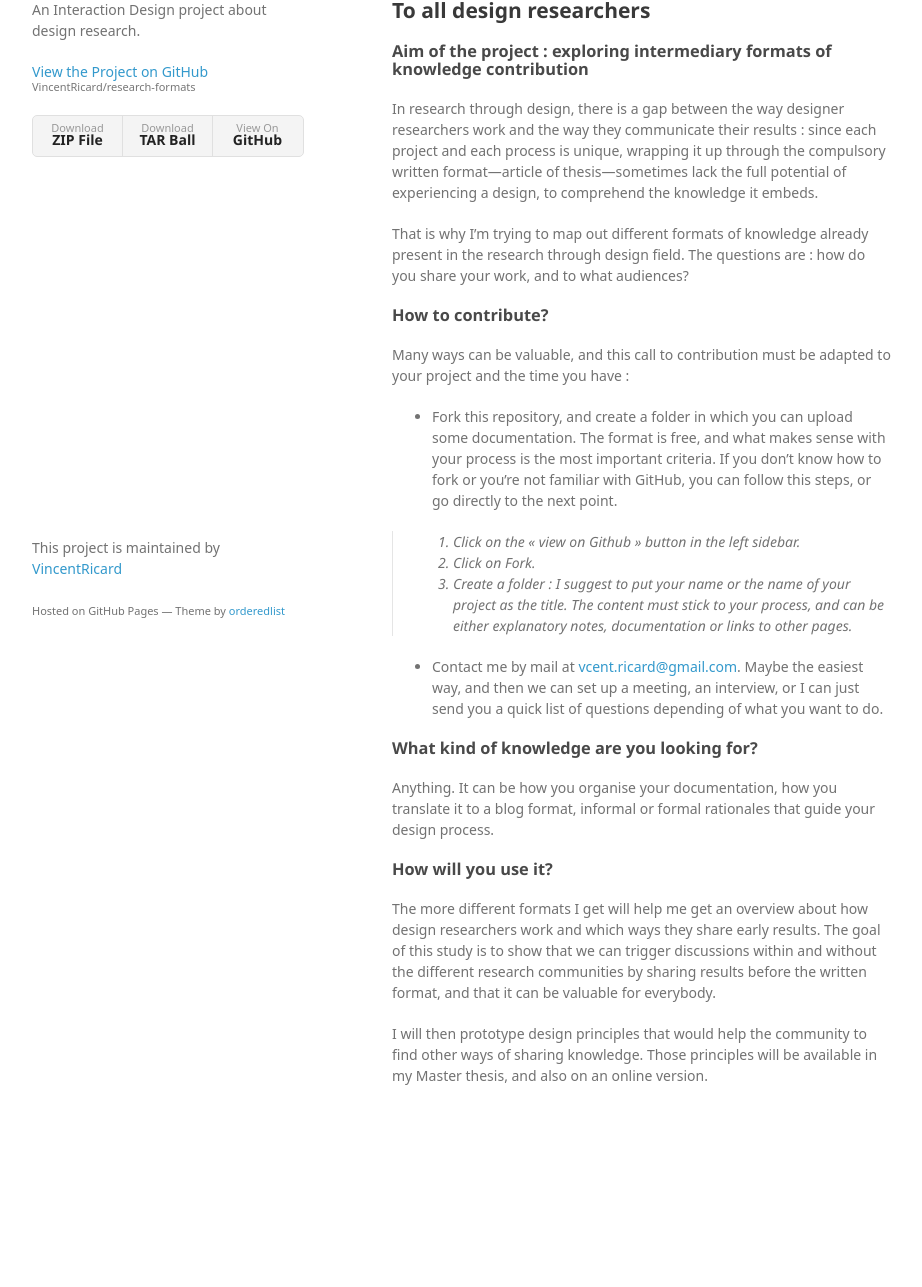
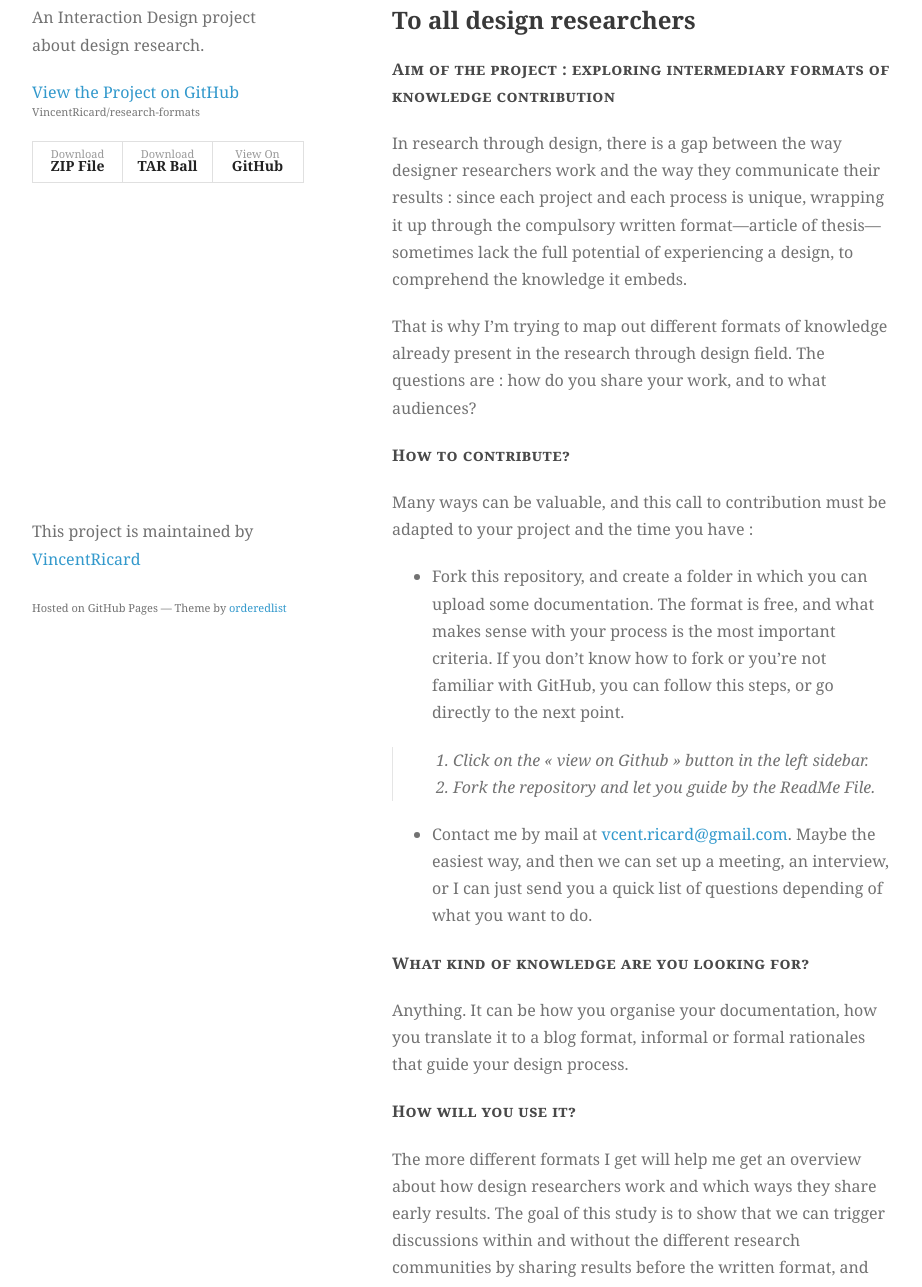
Before and after one commit to dorienkoelemeijer/research-formats, a plain HTML site: page index.html in a window 1280 px wide. Shown: the part 110-1397 px from the top of the page, without its empty margins (178-1100 px from the left). Before the commit the page ends 1266 px from the top, so only its background shows below. Drawn offline with Linux system fonts and the light colour scheme; a web font is replaced by a local one.

Commit message:
Update styles
Small changes to Html + CSS

```diff
--- a/index.html
+++ b/index.html
@@ -34,15 +34,15 @@
 <h2>
 <a id="to-all-design-researchers" class="anchor" href="#to-all-design-researchers" aria-hidden="true"><span aria-hidden="true" class="octicon octicon-link"></span></a>To all design researchers</h2>
 
-<h3>
-<a id="aim-of-the-project--exploring-intermediary-formats-of-knowledge-contribution" class="anchor" href="#aim-of-the-project--exploring-intermediary-formats-of-knowledge-contribution" aria-hidden="true"><span aria-hidden="true" class="octicon octicon-link"></span></a>Aim of the project : exploring intermediary formats of knowledge contribution</h3>
+<h4>
+<a id="aim-of-the-project--exploring-intermediary-formats-of-knowledge-contribution" class="anchor" href="#aim-of-the-project--exploring-intermediary-formats-of-knowledge-contribution" aria-hidden="true"><span aria-hidden="true" class="octicon octicon-link"></span></a>Aim of the project : exploring intermediary formats of knowledge contribution</h4>
 
 <p>In research through design, there is a gap between the way designer researchers work and the way they communicate their results : since each project and each process is unique, wrapping it up through the compulsory written format—article of thesis—sometimes lack the full potential of experiencing a design, to comprehend the knowledge it embeds.  </p>
 
 <p>That is why I’m trying to map out different formats of knowledge already present in the research through design field. The questions are : how do you share your work, and to what audiences?</p>
 
-<h3>
-<a id="how-to-contribute" class="anchor" href="#how-to-contribute" aria-hidden="true"><span aria-hidden="true" class="octicon octicon-link"></span></a>How to contribute?</h3>
+<h4>
+<a id="how-to-contribute" class="anchor" href="#how-to-contribute" aria-hidden="true"><span aria-hidden="true" class="octicon octicon-link"></span></a>How to contribute?</h4>
 
 <p>Many ways can be valuable, and this call to contribution must be adapted to your project and the time you have :</p>
 
@@ -53,8 +53,7 @@
 <blockquote>
 <ol>
 <li>Click on the « view on Github » button in the left sidebar.</li>
-<li>Click on Fork.</li>
-<li>Create a folder : I suggest to put your name or the name of your project as the title. The content must stick to your process, and can be either explanatory notes, documentation or links to other pages.</li>
+<li>Fork the repository and let you guide by the ReadMe File.</li>
 </ol>
 </blockquote>
 
@@ -62,13 +61,13 @@
 <li>Contact me by mail at <a href="mailto:vcent.ricard@gmail.com">vcent.ricard@gmail.com</a>. Maybe the easiest way, and then we can set up a meeting, an interview, or I can just send you a quick list of questions depending of what you want to do.</li>
 </ul>
 
-<h3>
-<a id="what-kind-of-knowledge-are-you-looking-for" class="anchor" href="#what-kind-of-knowledge-are-you-looking-for" aria-hidden="true"><span aria-hidden="true" class="octicon octicon-link"></span></a>What kind of knowledge are you looking for?</h3>
+<h4>
+<a id="what-kind-of-knowledge-are-you-looking-for" class="anchor" href="#what-kind-of-knowledge-are-you-looking-for" aria-hidden="true"><span aria-hidden="true" class="octicon octicon-link"></span></a>What kind of knowledge are you looking for?</h4>
 
 <p>Anything. It can be how you organise your documentation, how you translate it to a blog format, informal or formal rationales that guide your design process.</p>
 
-<h3>
-<a id="how-will-you-use-it" class="anchor" href="#how-will-you-use-it" aria-hidden="true"><span aria-hidden="true" class="octicon octicon-link"></span></a>How will you use it?</h3>
+<h4>
+<a id="how-will-you-use-it" class="anchor" href="#how-will-you-use-it" aria-hidden="true"><span aria-hidden="true" class="octicon octicon-link"></span></a>How will you use it?</h4>
 
 <p>The more different formats I get will help me get an overview about how design researchers work and which ways they share early results. The goal of this study is to show that we can trigger discussions within and without the different research communities by sharing results before the written format, and that it can be valuable for everybody.</p>
 
--- a/stylesheets/styles.css
+++ b/stylesheets/styles.css
@@ -57,7 +57,8 @@
 body {
   background-color: #fff;
   padding:50px;
-  font: 14px/1.5 "Noto Sans", "Helvetica Neue", Helvetica, Arial, sans-serif;
+  /*font: 14px/1.5 "Noto Sans", "Helvetica Neue", Helvetica, Arial, sans-serif;*/
+  font:16px/1.7 Georgia, Times, serif;
   color:#727272;
   font-weight:400;
 }
@@ -72,7 +73,7 @@ p, ul, ol, table, pre, dl {
 }
 
 h1, h2, h3 {
-  line-height:1.1;
+  line-height:1.3;
 }
 
 h1 {
@@ -85,6 +86,12 @@ h2 {
 
 h3, h4, h5, h6 {
   color:#494949;
+}
+
+h4 {
+  font-variant: small-caps;
+  letter-spacing: 0.5px;
+  font-weight: bold;
 }
 
 a {
@@ -168,8 +175,8 @@ header ul {
   list-style:none;
   height:40px;
   padding:0;
-  background: #f4f4f4;
-  border-radius:5px;
+  /*background: #f4f4f4;*/
+  /*border-radius:5px;*/
   border:1px solid #e0e0e0;
   width:270px;
 }
```
